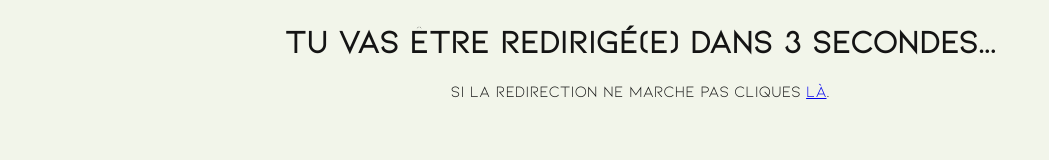
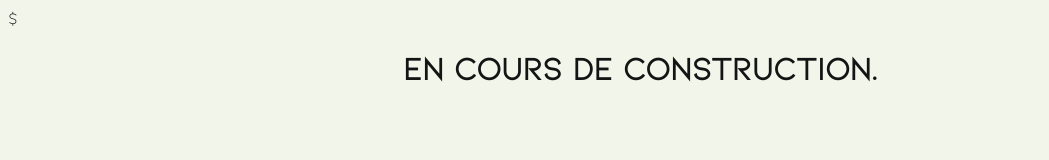
Before and after one commit to EthanBG/ethanbg.github.io, a plain HTML site: page index.html in a window 1280 px wide. Shown: the whole page, without its empty margins (0-1049 px from the left). Drawn offline with Linux system fonts and the light colour scheme.

Commit message:
Update index.html

```diff
--- a/index.html
+++ b/index.html
@@ -1,15 +1,13 @@
 <!DOCTYPE html>
 <html lang="fr" dir="ltr">
   <head>
-    <meta charset="utf-8">
-    <meta http-equiv="refresh" content="3; URL=https://ethanbg.github.io/Ethan_bg/" />
+    <meta charset="utf-8">$
     <link rel="shortcut icon" href="images/logo.ico">
     <link rel="apple-touch-icon" href="logo.png">
     <link rel="stylesheet" href="style.css" />
     <title>Redirection en cour</title>
   </head>
   <body>
-    <h1 class="center">TU VAS ÊTRE REDIRIGÉ(E) DANS 3 SECONDES...</h1>
-    <p class="center">Si la redirection ne marche pas cliques <a href="https://ethanbg.github.io/Ethan_bg/">LÀ</a>.</p>
+    <h1 class="center">EN COURS DE CONSTRUCTION.</h1>
   </body>
 </html>
```
